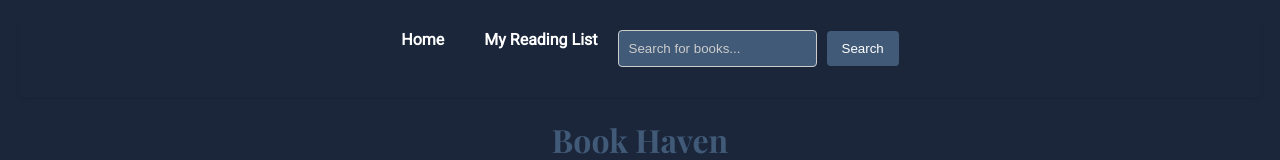
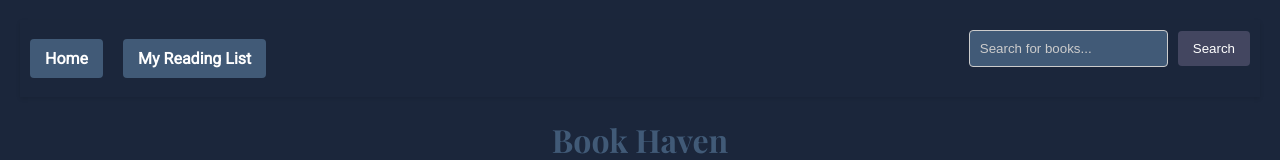
Before and after one commit to irynap24/React-Books-V2, a React (Vite) app in the folder BookTest/: page / in a window 1280 px wide. Shown: the top 160 px of the page. Built offline with nearby package versions, Linux system fonts and the light colour scheme; no server answers.

Commit message:
final changes

```diff
--- a/BookTest/src/App.css
+++ b/BookTest/src/App.css
@@ -47,10 +47,7 @@
 
 .book-list {
   display: grid;
-  grid-template-columns: repeat(
-    auto-fill,
-    minmax(200px, 1fr)
-  ); /* Responsive grid */
+  grid-template-columns: repeat(auto-fill, minmax(200px, 1fr));
   gap: 15px;
   margin-top: 20px;
 }
@@ -97,16 +94,16 @@
   width: 100%;
   height: 100%;
   overflow: auto;
-  background-color: rgba(0, 0, 0, 0.7); /* Black with transparency */
+  background-color: rgba(0, 0, 0, 0.7);
 }
 
 .modal-content {
-  background-color: #fff; /* White background for modal */
+  background-color: #fff;
   margin: 15% auto;
   padding: 20px;
   border: 1px solid #888;
-  width: 80%; /* Modal width */
-  max-width: 600px; /* Maximum width */
+  width: 80%;
+  max-width: 600px;
 }
 
 .close {
@@ -126,32 +123,43 @@
 p {
   margin: 5px 0;
 }
+
 .sticky-nav {
-  background-color: #1b263b; /* Background color */
-  padding: 10px; /* Padding */
-  position: sticky; /* Make it sticky */
-  top: 0; /* Stick to the top */
-  z-index: 1000; /* Ensure it stays above other elements */
-  box-shadow: 0 2px 4px rgba(0, 0, 0, 0.1); /* Optional shadow for visibility */
-  display: flex; /* Use flexbox for layout */
-  justify-content: center; /* Center items */
+  background-color: #1b263b;
+  padding: 10px;
+  position: sticky;
+  top: 0;
+  z-index: 1000;
+  box-shadow: 0 2px 4px rgba(0, 0, 0, 0.1);
+  display: flex;
+  justify-content: space-between;
+  align-items: center;
+}
+
+.sticky-nav .nav-links {
+  text-decoration: none;
+  display: flex;
+  gap: 20px;
 }
 
 .sticky-nav a {
-  color: white; /* Link color */
-  margin: 0 20px; /* Space between links */
-  text-decoration: none; /* Remove underline */
-  font-weight: bold; /* Make text bold */
+  color: white;
+  text-decoration: none;
+  font-weight: bold;
+  padding: 10px 15px;
+  background-color: #415a77;
+  border-radius: 4px;
+  transition: background-color 0.3s;
 }
 
 .sticky-nav a:hover {
-  text-decoration: underline; /* Underline on hover */
+  background-color: #0d1b2a;
+  text-decoration: none;
 }
 
 .sticky-nav form {
   display: flex;
-  justify-content: center; /* Center the search bar */
-  align-items: center; /* Center vertically */
+  align-items: center;
 }
 
 .sticky-nav input {
@@ -167,26 +175,14 @@
   padding: 10px 15px;
   border: none;
   border-radius: 4px;
-  background-color: #415a77;
+  background-color: #434660;
   color: white;
   cursor: pointer;
-}
-.book-card {
-  background-color: #415a7785;
-  border: 1px solid #0d1b2a;
-  padding: 15px;
-  border-radius: 5px;
-  box-shadow: 0 2px 4px rgba(0, 0, 0, 0.1);
-  transition: transform 0.2s;
+  transition: background-color 0.3s;
 }
 
-.book-card:hover {
-  transform: scale(1.02);
-}
-
-.book-cover {
-  max-width: 100px;
-  margin-top: 10px;
+.sticky-nav button:hover {
+  background-color: #262630;
 }
 
 .modal {
--- a/BookTest/src/components/Book.jsx
+++ b/BookTest/src/components/Book.jsx
@@ -18,6 +18,11 @@
     setIsModalOpen(!isModalOpen);
   };
 
+  const handleAddToReadingList = () => {
+    addToReadingList(book); // Call the function passed as prop
+    alert("Book added to your reading list!");
+  };
+
   return (
     <div className="book-card">
       {thumbnail && <img src={thumbnail} alt={title} className="book-cover" />}
@@ -26,12 +31,8 @@
         <strong>Author(s):</strong> {authors}
       </p>
 
-      {/* Conditionally render buttons based on whether it's a reading list or not */}
-      {addToReadingList && !removeFromReadingList && (
-        <button
-          onClick={() => addToReadingList(book)}
-          className="add-to-list-button"
-        >
+      {addToReadingList && (
+        <button onClick={handleAddToReadingList} className="add-to-list-button">
           Add to Reading List
         </button>
       )}
--- a/BookTest/src/components/ReadingList.jsx
+++ b/BookTest/src/components/ReadingList.jsx
@@ -1,5 +1,5 @@
 import React from "react";
-import Book from "./Book"; // Reuse the Book component
+import Book from "./Book";
 
 const ReadingList = ({ books, removeFromReadingList }) => {
   return (
@@ -7,7 +7,6 @@
       {books.length > 0 ? (
         books.map((book) => (
           <div key={book.key} className="book-card">
-            {/* Only passing the removeFromReadingList prop */}
             <Book book={book} removeFromReadingList={removeFromReadingList} />
           </div>
         ))
```
Also changed, not shown: BookTest/src/App.jsx (added, +35 -0 lines), 1 other file (tests, documents, lock files or other folders).
